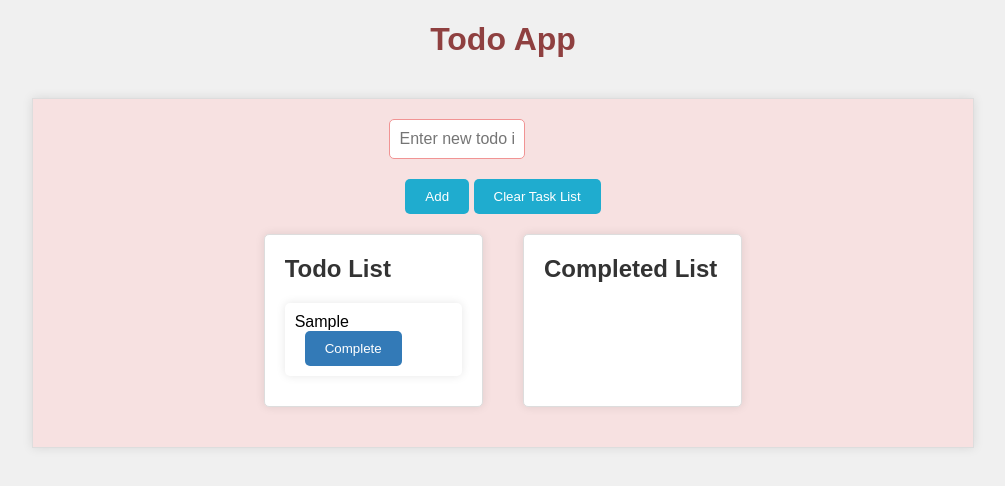
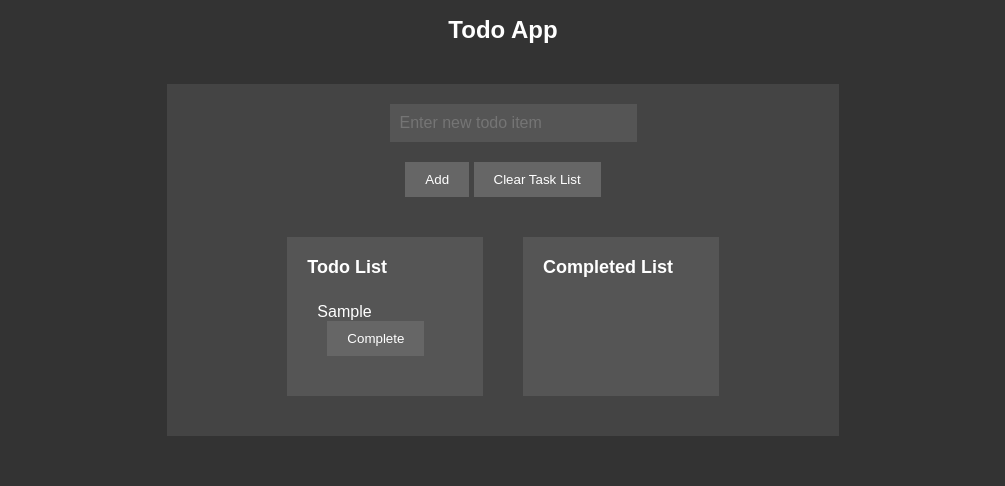
Before and after one commit to aadinath29/Todo-List, a plain HTML site: page index.html in a window 1280 px wide. Both pictures are taken after typing "Sample" into the empty fields and a click on the button "Add". Shown: the whole page, without its empty margins (137-1142 px from the left). Drawn offline with Linux system fonts and the light colour scheme.

Commit message:
Update style.css

```diff
--- a/style.css
+++ b/style.css
@@ -1,15 +1,16 @@
 body {
     font-family: Arial, sans-serif;
-    background-color: #f0f0f0;
+    background-color: #333; /* changed to a dark gray background color */
+    color: #fff; /* changed to a white text color */
 }
 
 .container {
-    max-width: 900px;
+    max-width: 50%;
     margin: 40px auto;
     padding: 20px;
-    background-color: #f7e1e1;
-    border: 1px solid #ddd;
-    box-shadow: 0 0 10px rgba(0, 0, 0, 0.1);
+    background-color: #444; /* changed to a dark gray background color */
+    border: none; /* removed border */
+    box-shadow: none; /* removed box shadow */
     display: flex;
     flex-direction: column;
     align-items: center;
@@ -21,7 +22,9 @@ body {
 }
 
 h1 {
-    color: #8f4040;
+    color: #fff; /* changed to a white text color */
+    font-size: 24px; /* increased font size for better readability */
+    margin-bottom: 10px; /* added margin bottom for better spacing */
 }
 
 .input-section {
@@ -29,44 +32,46 @@ h1 {
 }
 
 input[type="text"] {
-    width: 50%;
+    width: 100%;
     padding: 10px;
     font-size: 16px;
-    border: 1px solid #f19494;
-    border-radius: 5px;
+    border: none; /* removed border */
+    border-radius: 0; /* removed border radius */
+    background-color: #555; /* changed to a dark gray background color */
+    color: #fff; /* changed to a white text color */
 }
 
 button {
-    background-color: #1faccf;
-    color: #fff;
+    background-color: #666; /* changed to a dark gray background color */
+    color: #fff; /* changed to a white text color */
     padding: 10px 20px;
-    border: none;
-    border-radius: 5px;
+    border: none; /* removed border */
+    border-radius: 0; /* removed border radius */
     cursor: pointer;
 }
 
 button:hover {
-    background-color: #3e8e41;
+    background-color: #777; /* changed to a slightly lighter gray background color on hover */
 }
 
 .lists-section {
     display: flex;
     justify-content: space-between;
+    margin-top: 20px; /* added margin top for better spacing */
 }
 
 .list-container {
     width: 45%;
     margin: 20px;
-    background-color: #fff;
-    border: 1px solid #ddd;
+    background-color: #555; /* changed to a dark gray background color */
+    border: none; /* removed border */
     padding: 20px;
-    border-radius: 5px;
-    box-shadow: 0 0 10px rgba(0, 0, 0, 0.1);
 }
 
 h2 {
     margin-top: 0;
-    color: #333;
+    color: #fff; /* changed to a white text color */
+    font-size: 18px; /* increased font size for better readability */
 }
 
 #todo-list, #completed-list {
@@ -77,11 +82,9 @@ h2 {
 
 #todo-list li, #completed-list li {
     padding: 10px;
-    border-bottom: 1px solid #ccc;
-    background-color: #fff;
-    border-radius: 5px;
+    border-bottom: 1px solid #666; /* changed to a dark gray border color */
+    background-color: #555; /* changed to a dark gray background color */
     margin-bottom: 10px;
-    box-shadow: 0 0 10px rgba(0, 0, 0, 0.1);
 }
 
 #todo-list li:last-child, #completed-list li:last-child {
@@ -90,15 +93,15 @@ h2 {
 
 #todo-list li button, #completed-list li button {
     margin-left: 10px;
-    background-color: #337ab7;
-    color: #fff;
-    border: none;
-    border-radius: 5px;
+    background-color: #666; /* changed to a dark gray background color */
+    color: #fff; /* changed to a white text color */
+    border: none; /* removed border */
+    border-radius: 0; /* removed border radius */
     cursor: pointer;
 }
 
 #todo-list li button:hover, #completed-list li button:hover {
-    background-color: #23527c;
+    background-color: #777; /* changed to a slightly lighter gray background color on hover */
 }
 
 .done {
```
